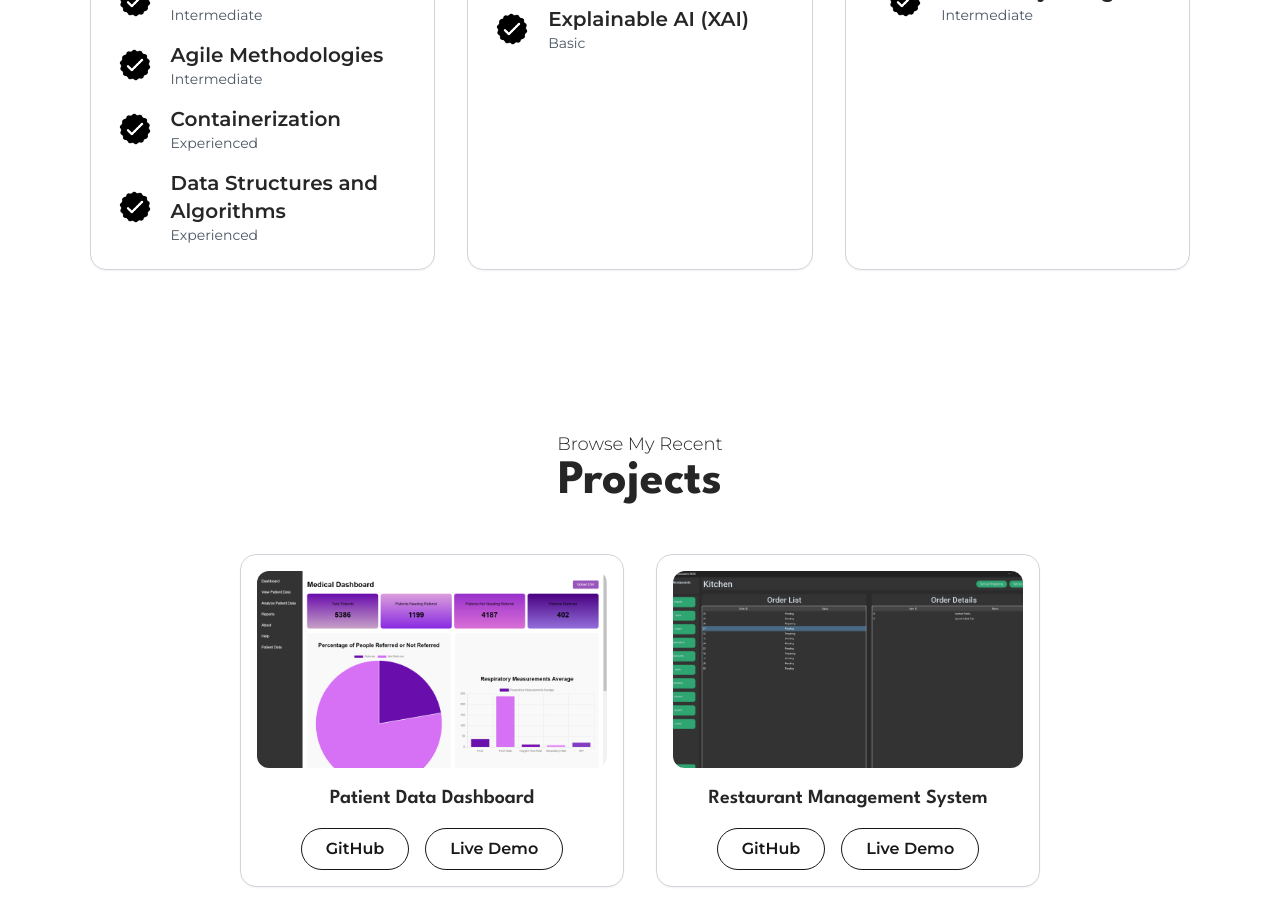
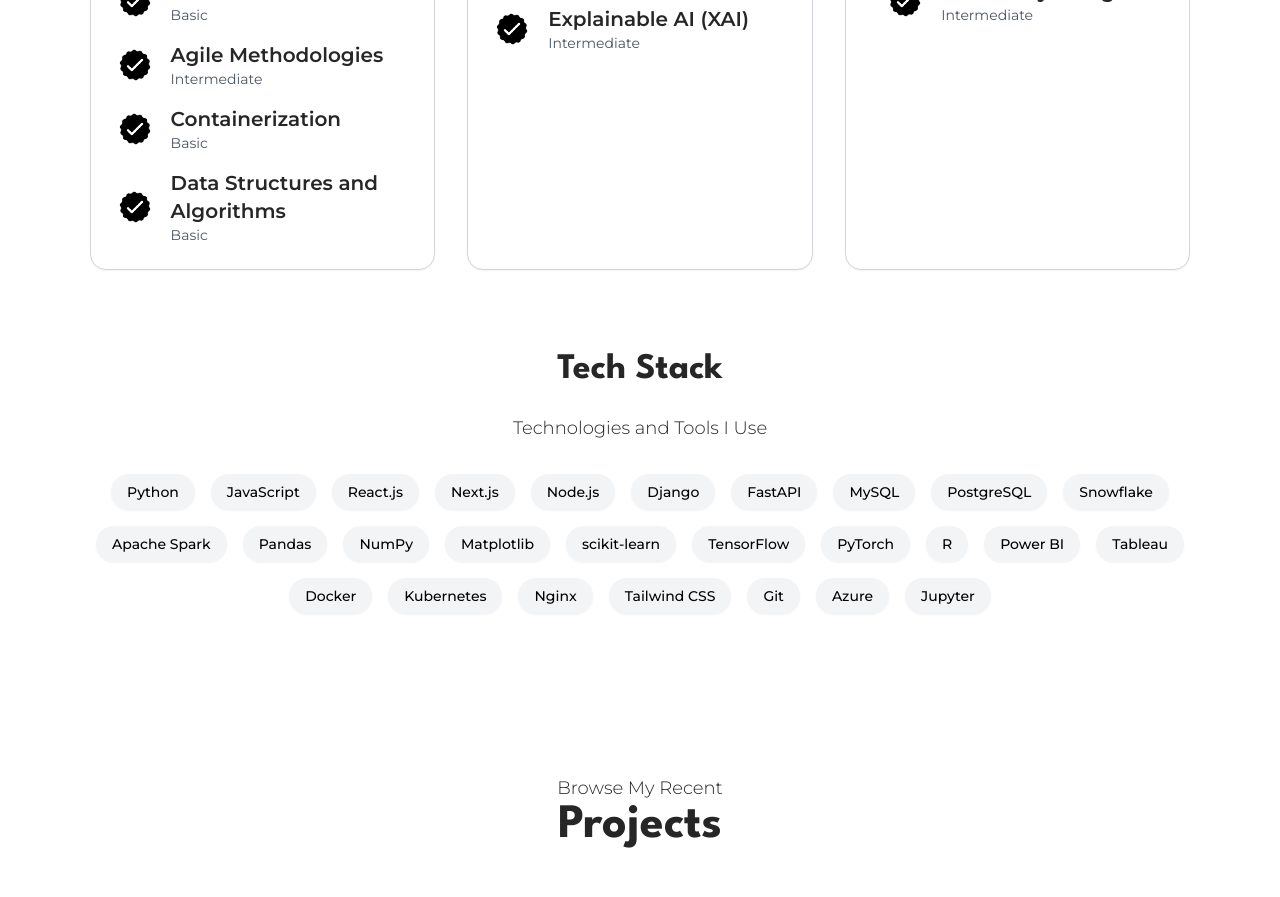
Before and after one commit to coderback/web-portfolio, a Next.js app: page / in a window 1280 px wide. Shown: the part 1860-2757 px from the top of the page. Built offline with nearby package versions, Linux system fonts and the light colour scheme.

Commit message:
feat(skills): Tech stack and project carousel

```diff
--- a/package.json
+++ b/package.json
@@ -10,6 +10,7 @@
   },
   "dependencies": {
     "@heroicons/react": "^2.2.0",
+    "@splidejs/react-splide": "^0.7.12",
     "@vercel/analytics": "^1.5.0",
     "@vercel/speed-insights": "^1.2.0",
     "framer-motion": "^12.12.1",
--- a/src/app/globals.css
+++ b/src/app/globals.css
@@ -131,3 +131,11 @@
 .menu-links li {
   list-style: none;
 }
+
+.scrollbar-hide {
+  scrollbar-width: none;
+  -ms-overflow-style: none;
+}
+.scrollbar-hide::-webkit-scrollbar {
+  display: none;
+}
--- a/src/components/Navbar.jsx
+++ b/src/components/Navbar.jsx
@@ -2,7 +2,6 @@
 import { useState, useEffect } from 'react';
 import Link from 'next/link';
 import { SunIcon, MoonIcon } from '@heroicons/react/24/solid';
-
 
 export default function Navbar() {
   const [isOpen, setIsOpen] = useState(false);
@@ -31,8 +30,8 @@
         {/* Logo */}
         <h1 className="text-2xl font-semibold font-spartan text-black dark:text-white">T.O. Ojebiyi</h1>
 
-          {/* Desktop Nav Links */}
-          <ul className="hidden md:flex gap-8 font-medium text-lg">
+        {/* Desktop Nav Links with Dark Mode Toggle */}
+        <ul className="hidden md:flex gap-8 font-medium text-lg items-center">
           {navLinks.map((link) => (
             <li key={link.href}>
               <Link
@@ -43,9 +42,22 @@
               </Link>
             </li>
           ))}
+          <li>
+            <button
+              onClick={() => setDarkMode(!darkMode)}
+              className="p-2 rounded-full border border-gray-300 dark:border-white hover:bg-gray-100 dark:hover:bg-neutral-700 transition"
+              aria-label="Toggle dark mode"
+            >
+              {darkMode ? (
+                <SunIcon className="h-5 w-5 text-yellow-400" />
+              ) : (
+                <MoonIcon className="h-5 w-5 text-black dark:text-white" />
+              )}
+            </button>
+          </li>
         </ul>
 
-          {/* Right Controls: Dark Mode + Hamburger */}
+        {/* Mobile Right Controls */}
         <div className="flex items-center gap-4 md:hidden">
           <button
             onClick={() => setDarkMode(!darkMode)}
@@ -73,7 +85,6 @@
         </div>
       </nav>
 
-
       {/* Hamburger Overlay */}
       <div className={`menu-links ${isOpen ? 'open' : ''}`}>
         <ul>
--- a/src/components/Projects.jsx
+++ b/src/components/Projects.jsx
@@ -1,7 +1,11 @@
 'use client';
+import { useRef } from 'react';
+import { Splide, SplideSlide, SplideTrack } from '@splidejs/react-splide';
+import '@splidejs/react-splide/css';
 import { motion } from 'framer-motion';
 import Image from 'next/image';
 import Link from 'next/link';
+import { ChevronLeftIcon, ChevronRightIcon } from '@heroicons/react/24/solid';
 
 const projects = [
   {
@@ -25,21 +29,62 @@
 ];
 
 export default function Projects() {
+  const splideRef = useRef();
+
   return (
-    <section id="projects" className="px-6 md:px-16 py-20 bg-white">
+    <section id="projects" className="px-6 md:px-16 py-20 bg-white dark:bg-neutral-900">
       <p className="text-lg text-center font-light">Browse My Recent</p>
       <h2 className="text-5xl text-center font-extrabold mb-12 font-spartan">Projects</h2>
 
-      <div className="flex flex-wrap justify-center items-center gap-8 mt-8">
+      <div className="relative">
+        <Splide
+          hasTrack={false}
+          options={{
+            type: 'loop',
+            perPage: 3,
+            perMove: 1,
+            gap: '1rem',
+            pagination: false,
+            arrows: false,
+            breakpoints: {
+              1024: { perPage: 2 },
+              640: { perPage: 1 },
+            },
+          }}
+          ref={splideRef}
+          aria-label="Project Showcase"
+        >
+          {/* Custom Arrows */}
+          <div className="absolute top-1/2 -left-6 z-10 -translate-y-1/2 hidden md:block">
+            <button
+              onClick={() => splideRef.current?.splide?.go('<')}
+              className="p-2 rounded-full bg-gray-200 dark:bg-neutral-700 hover:bg-forest dark:hover:bg-forest transition"
+              aria-label="Previous slide"
+            >
+              <ChevronLeftIcon className="h-6 w-6 text-black dark:text-white" />
+            </button>
+          </div>
+
+          <div className="absolute top-1/2 -right-6 z-10 -translate-y-1/2 hidden md:block">
+            <button
+              onClick={() => splideRef.current?.splide?.go('>')}
+              className="p-2 rounded-full bg-gray-200 dark:bg-neutral-700 hover:bg-forest dark:hover:bg-forest transition"
+              aria-label="Next slide"
+            >
+              <ChevronRightIcon className="h-6 w-6 text-black dark:text-white" />
+            </button>
+          </div>
+
+          <SplideTrack className="pb-2">
             {projects.map((project, index) => (
+              <SplideSlide key={project.title}>
                 <motion.div
-            key={project.title}
-            initial={{ opacity: 0, y: 50 }}
+                  initial={{ opacity: 0, y: 30 }}
                   whileInView={{ opacity: 1, y: 0 }}
                   viewport={{ once: true }}
                   whileHover={{ scale: 1.03 }}
-            transition={{ duration: 0.5, delay: index * 0.1 }}
-            className="bg-white dark:bg-neutral-800 border border-gray-300 dark:border-gray-600 rounded-2xl p-4 w-full max-w-sm shadow-sm"
+                  transition={{ duration: 0.4, delay: index * 0.1 }}
+                  className="bg-white dark:bg-neutral-800 border border-gray-300 dark:border-gray-600 rounded-2xl p-4 w-full h-full shadow-sm"
                 >
                   <div className="aspect-video overflow-hidden rounded-xl mb-4">
                     <Image
@@ -60,7 +105,10 @@
                     </Link>
                   </div>
                 </motion.div>
+              </SplideSlide>
             ))}
+          </SplideTrack>
+        </Splide>
       </div>
     </section>
   );
--- a/src/components/Skills.jsx
+++ b/src/components/Skills.jsx
@@ -9,28 +9,28 @@
       ['Python', 'Experienced'],
       ['MySQL', 'Experienced'],
       ['PostgreSql', 'Intermediate'],
-      ['CI/CD Pipelines', 'Intermediate'],
-      ['Version Control', 'Intermediate'],
+      ['CI/CD Pipelines', 'Basic'],
+      ['Version Control', 'Basic'],
       ['Agile Methodologies', 'Intermediate'],
-      ['Containerization', 'Experienced'],
-      ['Data Structures and Algorithms', 'Experienced'],
+      ['Containerization', 'Basic'],
+      ['Data Structures and Algorithms', 'Basic'],
     ],
   },
   {
     category: 'Artificial Intelligence',
     items: [
-      ['Machine Learning', 'Experienced'],
+      ['Machine Learning', 'Basic'],
       ['Deep Learning', 'Intermediate'],
       ['Natural Language Processing', 'Intermediate'],
-      ['Computer Vision', 'Experienced'],
-      ['Explainable AI (XAI)', 'Basic'],
+      ['Computer Vision', 'Intermediate'],
+      ['Explainable AI (XAI)', 'Intermediate'],
     ],
   },
   {
     category: 'Data Science',
     items: [
       ['Data Analysis', 'Basic'],
-      ['Data Visualization', 'Experienced'],
+      ['Data Visualization', 'Intermediate'],
       ['Statistical Analysis', 'Intermediate'],
       ['Time Series Analysis', 'Intermediate'],
       ['Data Storytelling', 'Intermediate'],
@@ -38,11 +38,25 @@
   },
 ];
 
+const techStack = [
+  'Python', 'JavaScript', 'React.js', 'Next.js', 'Node.js',
+  'Django', 'FastAPI',
+  'MySQL', 'PostgreSQL', 'Snowflake',
+  'Apache Spark', 'Pandas', 'NumPy', 'Matplotlib', 'scikit-learn',
+  'TensorFlow', 'PyTorch',
+  'R', 'Power BI', 'Tableau',
+  'Docker', 'Kubernetes', 'Nginx',
+  'Tailwind CSS', 'Git',
+  'Azure', 'Jupyter'
+];
+
 export default function Skills() {
   return (
     <section id="skills" className="min-h-screen justify-center px-6 md:px-16 py-20">
       <p className="text-lg text-center font-light">Explore My</p>
       <h2 className="text-5xl text-center font-extrabold mb-12">Skills</h2>
+
+      {/* Skill Cards */}
       <div className="flex flex-wrap justify-center gap-8 mt-8">
         {skillsData.map(({ category, items }, index) => (
           <motion.div
@@ -75,6 +89,27 @@
           </motion.div>
         ))}
       </div>
+
+      {/* Tech Stack Section */}
+      <div className="mt-20 text-center">
+        <h3 className="text-4xl font-extrabold mb-6 font-spartan">Tech Stack</h3>
+        <p className="text-lg font-light mb-8">Technologies and Tools I Use</p>
+        <div className="flex flex-wrap justify-center gap-4">
+          {techStack.map((tech, index) => (
+            <motion.div
+              key={tech}
+              initial={{ opacity: 0, scale: 0.8 }}
+              whileInView={{ opacity: 1, scale: 1 }}
+              whileHover={{ scale: 1.08 }}
+              viewport={{ once: true }}
+              transition={{ duration: 0.4, delay: index * 0.05 }}
+              className="bg-gray-100 dark:bg-neutral-700 text-black dark:text-white px-4 py-2 rounded-full text-sm font-medium shadow-sm hover:shadow-md transition"
+            >
+              {tech}
+            </motion.div>
+          ))}
+        </div>
+      </div>
     </section>
   );
 }
```
Also changed, not shown: 1 other file (tests, documents, lock files or other folders). Lines whose indentation alone changed are shown as unchanged.
